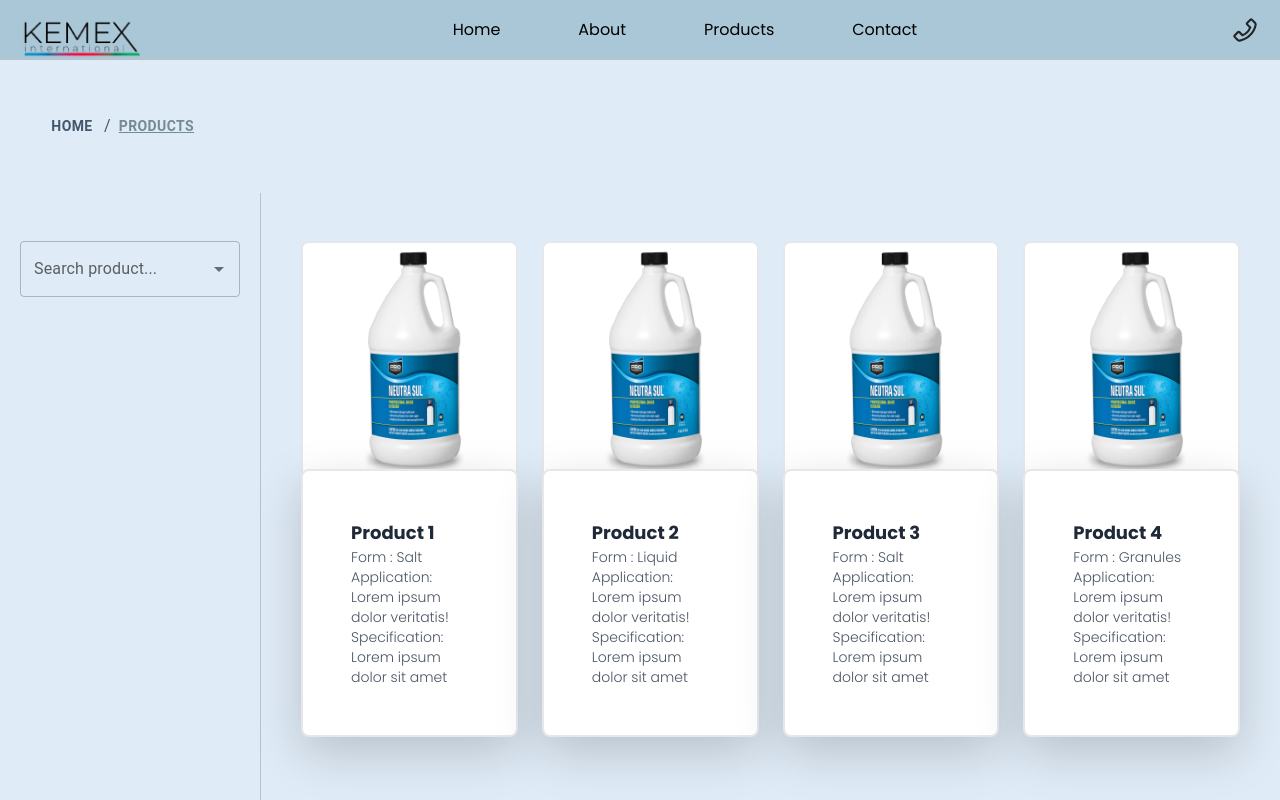
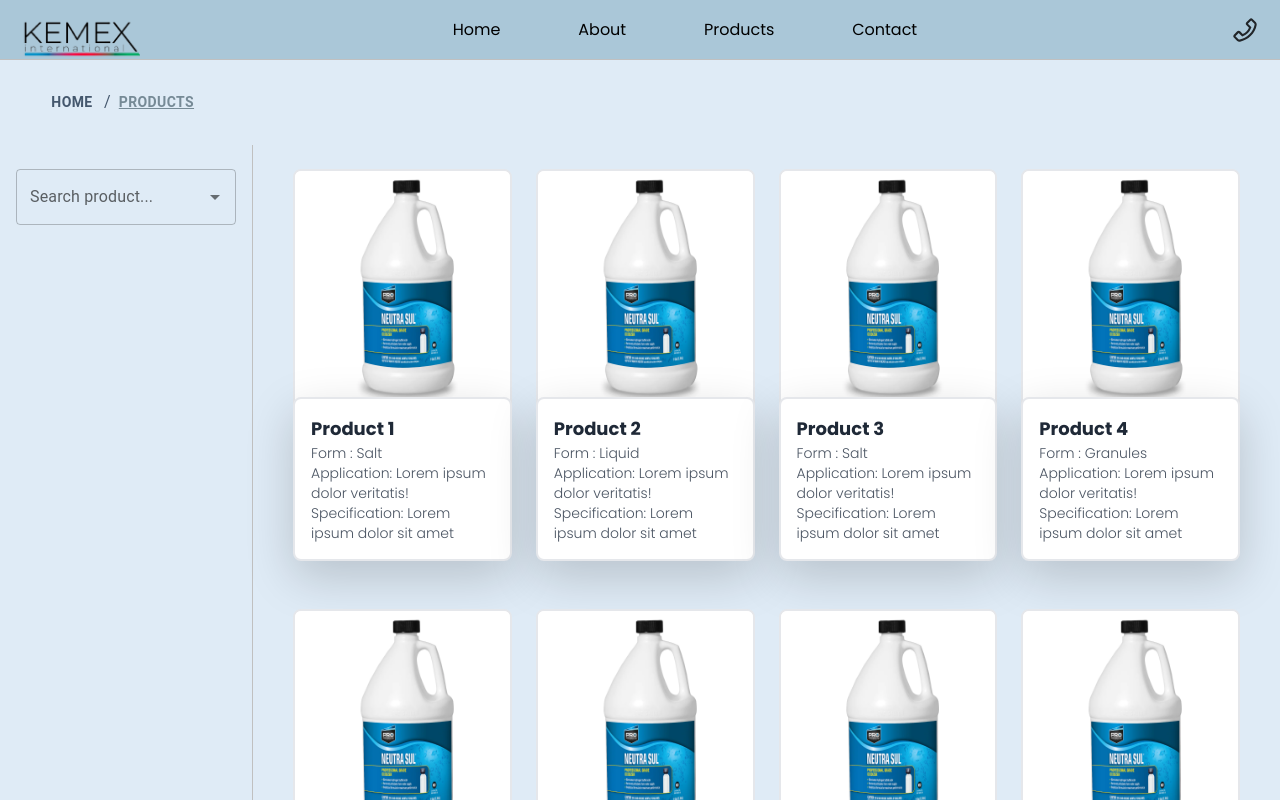
Before and after one commit to eltac-malik/kemex, a React (Vite) app: page /products in a window 1280 px wide. Shown: the top 800 px of the page. Built offline with nearby package versions, Linux system fonts and the light colour scheme.

Commit message:
zarangul/feat/searchbox/card-style

```diff
--- a/src/pages/Products/Product/index.jsx
+++ b/src/pages/Products/Product/index.jsx
@@ -22,11 +22,11 @@
       options={defaultOptions}
       className="col-span-4 sm:col-span-5 md:col-span-2 lg:col-span-1 xl:col-span-1 flex flex-col items-center"
     >
-      <div className="bg-white rounded-lg mt-5 border-solid border-2">
+      <div className="bg-white rounded-lg mt-4 border-solid border-2">
         <img src={purisafWater} className="h-60 rounded-md" alt="" />
       </div>
       <div className="bg-white shadow-lg rounded-lg -mt-4 w-70 border-solid border-2">
-        <div className="py-5 px-5">
+        <div className="py-3 px-3">
           <span className="font-bold text-gray-800 text-lg">{title}</span>
           <div className="flex flex-col  items-start justify-between">
             <div className="text-sm text-gray-600 font-light">
--- a/src/pages/Products/index.jsx
+++ b/src/pages/Products/index.jsx
@@ -27,10 +27,10 @@
   return (
     <div className={`${style.products} h-screen w-full flex bg-gray-800 `}>
       <main className={`${style.first_section} w-full`}>
-        <div className="px-10 mt-5 mb-5">
+        <div className="px-10 mt-4 mb-4">
           <Header title="Home" subtitle="Products" />
           <div
-            className={`${style.search_box} pt-5 pl-5 flex justify-end w-full`}
+            className={`${style.search_box} pt-2 pl-2 flex justify-start w-full`}
           >
             <SearchBox
               onChange={(e, val) => handleFilter(val)}
@@ -40,7 +40,7 @@
         </div>
         <div className="flex">
           <div
-            className={`${style.side_bar} pt-5 pl-5 pr-5 w-auto`}
+            className={`${style.side_bar} pt-4 pl-4 pr-4 w-auto`}
             style={{
               borderRight: "1px solid silver",
             }}
```
